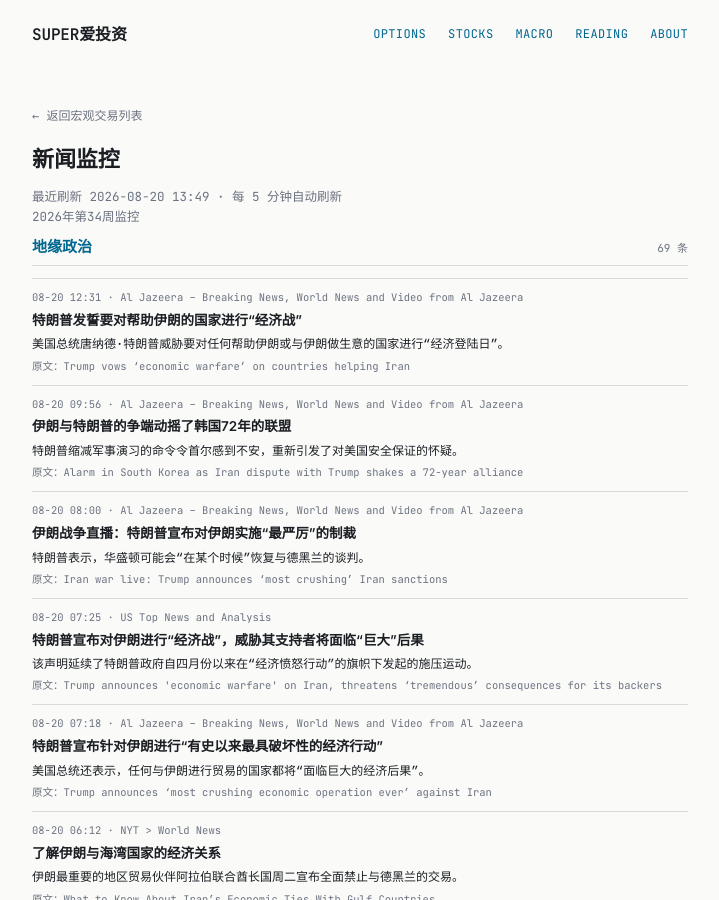
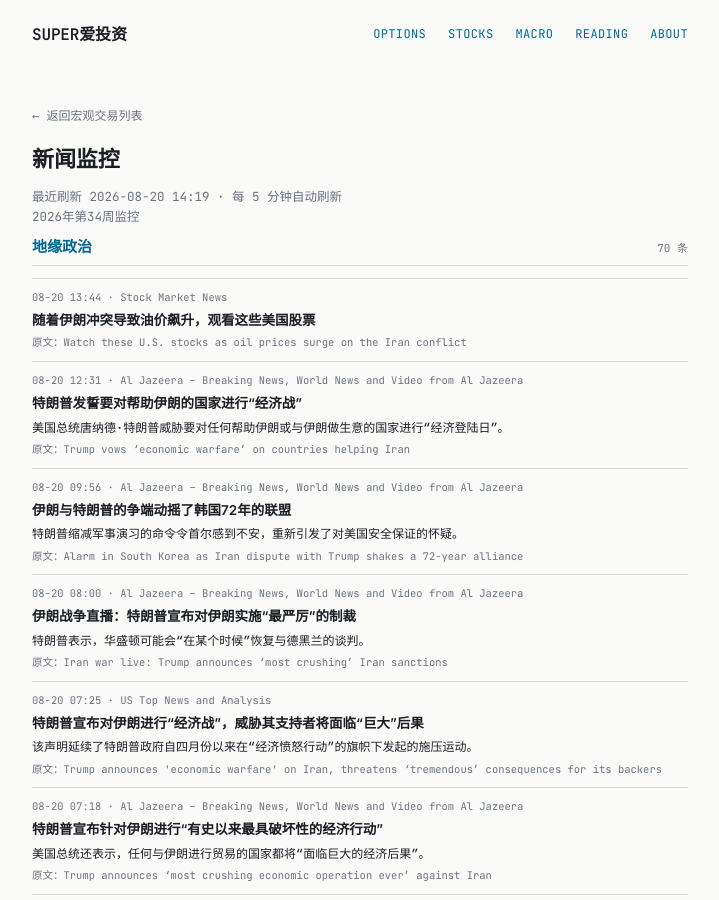
Before and after one commit to tang3super/tang3super.github.io, a Jekyll site: the page built from macro-trade/news-digest.md, in a window 1280 px wide and 900 px high. Shown: the whole window, without its empty margins (280-999 px from the left). Built offline with Jekyll 4.4.1, drawn with Linux system fonts in a browser that asks for light colours.

Commit message:
sync news-digest article

```diff
--- a/macro-trade/news-digest.md
+++ b/macro-trade/news-digest.md
@@ -5,11 +5,17 @@ title: 新闻监控
 date: '2026-08-20'
 summary: 2026年第34周监控
 week_label: 2026年第34周监控
-last_updated: 2026-08-20 13:49
+last_updated: 2026-08-20 14:19
 refresh_note: 每 5 分钟自动刷新
 topics:
 - name: 地缘政治
   items:
+  - title: Watch these U.S. stocks as oil prices surge on the Iran conflict
+    summary: ''
+    link: https://www.investing.com/news/stock-market-news/watch-these-us-stocks-as-oil-prices-surge-on-the-iran-conflict-93CH-4868717
+    source: Stock Market News
+    time: 08-20 13:44
+    title_zh: 随着伊朗冲突导致油价飙升，观看这些美国股票
   - title: Trump vows ‘economic warfare’ on countries helping Iran
     summary: US President Donald Trump has threatened ‘economic D-Day’ on any countries that help or do business with Iran.
     link: https://www.aljazeera.com/video/newsfeed/2026/8/20/trump-vows-economic-warfare-on-countries-helping-iran?traffic_source=rss
```
